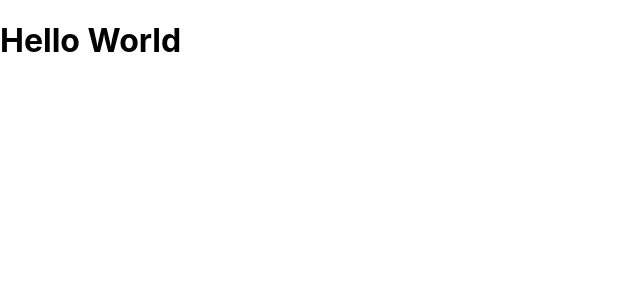
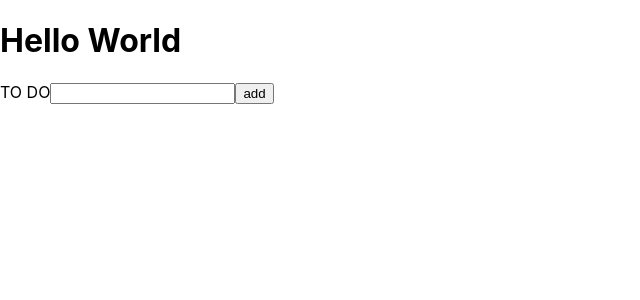
Before and after one commit to jasonawise/todo-redux, a React (Create React App) app: page / in a window 1280 px wide. Shown: the top 300 px of the page, without its empty margins (0-640 px from the left). Built offline with nearby package versions, Linux system fonts and the light colour scheme.

Commit message:
creating add componet

```diff
--- /dev/null
+++ b/src/AddToDo.js
@@ -0,0 +1,38 @@
+import React, { useState } from 'react'
+import { connect } from 'react-redux'
+import PropTypes from 'prop-types'
+import { addToDo } from './actions'
+
+const AddToDo = props => {
+   const [ newToDo, setNewToDo ] = useState( `` )
+
+   const handleChange = ( e ) => {
+      setNewToDo( e.target.value )
+   }
+
+   const handleAddToDo = ( ) => {
+      props.addToDo( newToDo )
+   }
+
+   return (
+      <div>
+         <label htmlFor="toDo">{`TO DO`}</label>
+         <input type="text" value={newToDo} onChange={handleChange} />
+         <button onClick={handleAddToDo}>{`add`}</button>
+      </div>
+   )
+}
+
+AddToDo.propTypes = {
+   addToDo: PropTypes.func.isRequired
+}
+
+const mapDispatchToProps = ( dispatch ) => {
+   return {
+      addToDo: ( toDo ) => {
+         return dispatch( addToDo( toDo ) )
+      }
+   }
+}
+
+export default connect( null, mapDispatchToProps )( AddToDo )
--- a/src/App.js
+++ b/src/App.js
@@ -1,13 +1,14 @@
 import React from 'react'
 import { Provider } from 'react-redux'
+import AddToDo from './AddToDo'
 import configureStore from './store'
 
 function App() {
    return (
       <Provider store={configureStore()}>
          <h1>{`Hello World`}</h1>
+         <AddToDo />
       </Provider>
    )
 }
-
 export default App
--- /dev/null
+++ b/src/actionTypes.js
@@ -0,0 +1 @@
+export const ADD_TO_DO = `toDoApp/ADD_TO_DO`
--- a/src/actions.js
+++ b/src/actions.js
@@ -0,0 +1,8 @@
+import * as types from './actionTypes'
+
+export const addToDo = ( toDo ) => {
+   return {
+      type: types.ADD_TO_DO,
+      toDo: toDo
+   }
+}
--- a/src/reducer.js
+++ b/src/reducer.js
@@ -10,7 +10,7 @@ const toDoApp = ( state = INITAL_STATE, action ) => {
       return update( state,
          {
             toDos: {
-               $push: action.toTo
+               $push: [ action.toDo ]
             }
          })
    }
```
Also changed, not shown: src/actionType.js (deleted).
